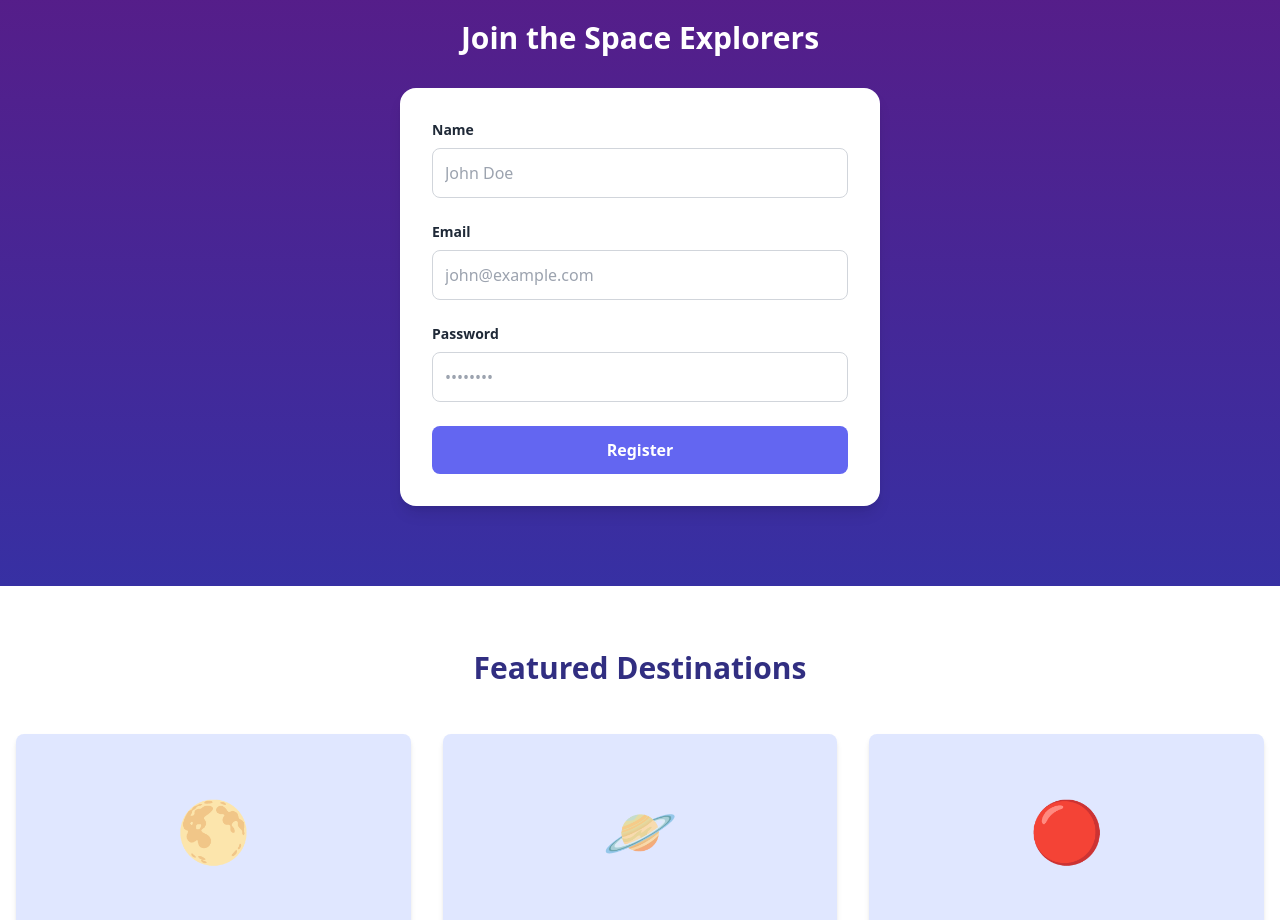
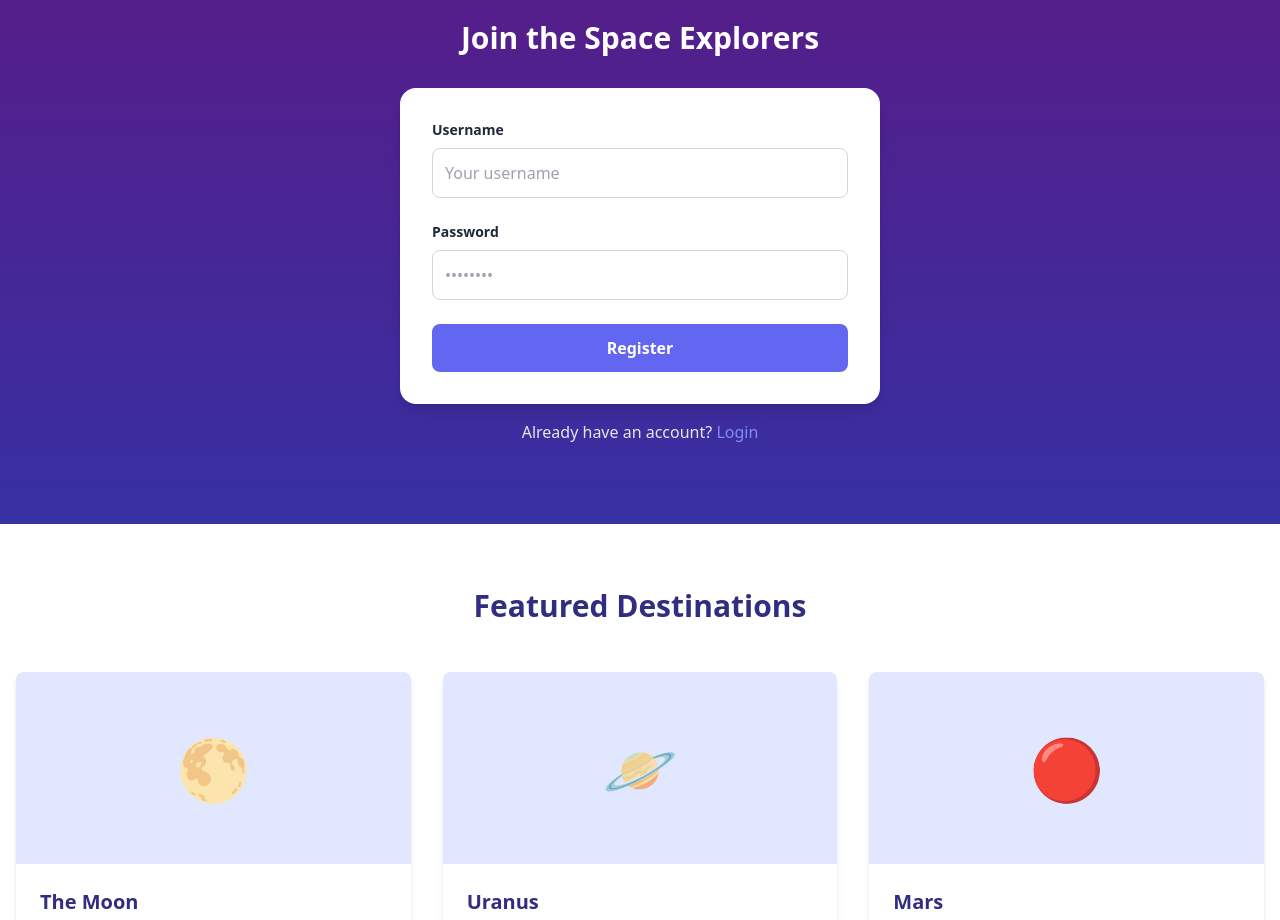
Before and after one commit to AlexandreCK/alien-abduction-tours, a React (Vite) app: page / in a window 1280 px wide. Shown: the part 900-1820 px from the top of the page. Built offline with nearby package versions, Linux system fonts and the light colour scheme.

Commit message:
feat(auth): adapt form fields to database requirements and add toggle for login/register form

```diff
--- a/src/App.jsx
+++ b/src/App.jsx
@@ -4,7 +4,6 @@ import FeaturesSection from "./components/FeaturesSection";
 import DestinationsSection from "./components/DestinationsSection";
 import Footer from "./components/Footer";
 import RegisterSection from "./components/RegisterSection";
-import LoginSection from "./components/LoginSection";
 
 function App() {
     return (
@@ -14,7 +13,6 @@ function App() {
                 <HeroSection />
                 <FeaturesSection />
                 <RegisterSection />
-                {/* <LoginSection /> */}
                 <DestinationsSection />
             </main>
             <Footer />
--- a/src/components/LoginSection.jsx
+++ b/src/components/LoginSection.jsx
@@ -2,16 +2,16 @@ import { useState } from "react";
 
 function LoginSection() {
     const [formData, setFormData] = useState({
-        email: "",
+        username: "",
         password: "",
     });
 
-    const handleChange = (e) => {
-        setFormData({ ...formData, [e.target.name]: e.target.value });
+    const handleChange = (event) => {
+        setFormData({ ...formData, [event.target.name]: event.target.value });
     };
 
-    const handleSubmit = (e) => {
-        e.preventDefault();
+    const handleSubmit = (event) => {
+        event.preventDefault();
 
         console.log("User login attempted with:", formData);
         alert("Login functionality is temporarily simulated.");
@@ -26,15 +26,15 @@ function LoginSection() {
                     className="bg-white rounded-2xl shadow-lg p-8 space-y-6 text-gray-800"
                 >
                     <div>
-                        <label className="block text-sm font-semibold mb-2">Email</label>
+                        <label className="block text-sm font-semibold mb-2">Username</label>
                         <input
-                            type="email"
-                            name="email"
-                            value={formData.email}
+                            type="text"
+                            name="username"
+                            value={formData.username}
                             onChange={handleChange}
                             required
                             className="w-full p-3 rounded-lg border border-gray-300 focus:outline-none focus:ring-2 focus:ring-indigo-400"
-                            placeholder="youremail@example.com"
+                            placeholder="Your Username"
                         />
                     </div>
                     <div>
--- a/src/components/RegisterSection.jsx
+++ b/src/components/RegisterSection.jsx
@@ -1,27 +1,37 @@
 import { useState } from "react";
 
-function RegisterSection() {
+function AuthSection() {
     const [formData, setFormData] = useState({
-        name: "",
-        email: "",
+        username: "",
         password: "",
     });
 
-    const handleChange = (e) => {
-        setFormData({ ...formData, [e.target.name]: e.target.value });
+    const [isLogin, setIsLogin] = useState(false); // status switch login registration
+
+    const handleChange = (event) => {
+        setFormData({ ...formData, [event.target.name]: event.target.value });
     };
 
-    const handleSubmit = (e) => {
-        e.preventDefault();
-        console.log("Data submission is temporarily disabled. Database is under construction.");
-        alert("Registration is temporarily unavailable.");
+    const handleSubmit = (event) => {
+        event.preventDefault();
+        if (isLogin) {
+            console.log("Logging in with:", formData);
+            alert("Login is temporarily unavailable. Database is under construction.");
+        } else {
+            console.log("Registering user:", formData);
+            alert("Registration is temporarily unavailable. Database is under construction.");
+        }
+    };
+
+    const toggleForm = () => {
+        setIsLogin(!isLogin); //switch login registration
     };
 
     return (
         <section className="bg-gradient-to-b from-purple-900 to-indigo-800 py-20 w-full text-white">
             <div className="container mx-auto px-4 max-w-lg">
                 <h2 className="text-3xl font-bold text-center mb-8">
-                    Join the Space Explorers
+                    {isLogin ? "Login to your Account" : "Join the Space Explorers"}
                 </h2>
                 <form
                     onSubmit={handleSubmit}
@@ -29,30 +39,16 @@ function RegisterSection() {
                 >
                     <div>
                         <label className="block text-sm font-semibold mb-2">
-                            Name
+                            Username
                         </label>
                         <input
                             type="text"
-                            name="name"
-                            value={formData.name}
+                            name="username"
+                            value={formData.username}
                             onChange={handleChange}
                             required
                             className="w-full p-3 rounded-lg border border-gray-300 focus:outline-none focus:ring-2 focus:ring-indigo-400"
-                            placeholder="John Doe"
-                        />
-                    </div>
-                    <div>
-                        <label className="block text-sm font-semibold mb-2">
-                            Email
-                        </label>
-                        <input
-                            type="email"
-                            name="email"
-                            value={formData.email}
-                            onChange={handleChange}
-                            required
-                            className="w-full p-3 rounded-lg border border-gray-300 focus:outline-none focus:ring-2 focus:ring-indigo-400"
-                            placeholder="john@example.com"
+                            placeholder="Your username"
                         />
                     </div>
                     <div>
@@ -73,12 +69,35 @@ function RegisterSection() {
                         type="submit"
                         className="w-full bg-indigo-500 hover:bg-indigo-600 text-white font-bold py-3 px-6 rounded-lg transition duration-300"
                     >
-                        Register
+                        {isLogin ? "Login" : "Register"}
                     </button>
                 </form>
+                <p className="text-center text-gray-200 mt-4">
+                    {isLogin ? (
+                        <>
+                            Don't have an account?{" "}
+                            <span
+                                onClick={toggleForm}
+                                className="cursor-pointer text-indigo-400 hover:text-indigo-500"
+                            >
+                                Sign up
+                            </span>
+                        </>
+                    ) : (
+                        <>
+                            Already have an account?{" "}
+                            <span
+                                onClick={toggleForm}
+                                className="cursor-pointer text-indigo-400 hover:text-indigo-500"
+                            >
+                                Login
+                            </span>
+                        </>
+                    )}
+                </p>
             </div>
         </section>
     );
 }
 
-export default RegisterSection;
+export default AuthSection;
```
